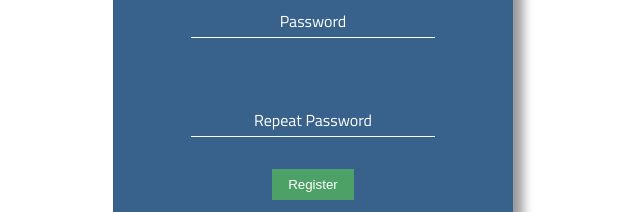
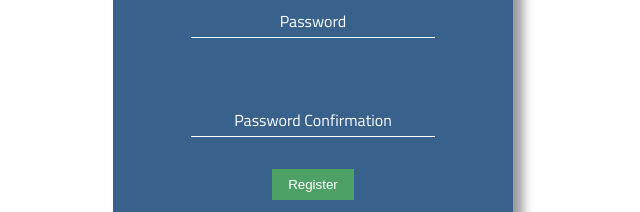
Before and after one commit to Center-for-Welfare-Metrics/welfaredata-frontend, a Next.js app: page /register in a window 1280 px wide. Shown: the part 256-468 px from the top of the page, without its empty margins (327-967 px from the left). Built offline with nearby package versions, Linux system fonts and the light colour scheme; no server answers.

Commit message:
server api config | validation | registration working

```diff
--- /dev/null
+++ b/api/api.ts
@@ -0,0 +1,11 @@
+import axios from 'axios'
+
+const api = axios.create({
+    baseURL:process.env.NEXT_PUBLIC_SERVER_BASE_URL,
+    headers: {
+        'Accept': 'application/json',
+        'Content-Type': 'application/json'
+    }
+})
+
+export default api
--- /dev/null
+++ b/api/auth.ts
@@ -0,0 +1,5 @@
+import api from './api'
+
+export default {
+  register: (data:{email:string,password:string,password_confirmation:string}) => api.post('register',data),
+}
--- a/components/auth/login.module.scss
+++ b/components/auth/login.module.scss
@@ -6,7 +6,6 @@
     flex-direction: column;
     align-items: center;
     width:25rem;
-    // height: 18rem;
     position: absolute;
     top:40%;
     left:50%;
--- a/components/auth/register.tsx
+++ b/components/auth/register.tsx
@@ -3,15 +3,41 @@ import FormInput from '../common/inputs/form-input'
 import SubmitButton from '../common/buttons/submit-button'
 import Link from 'next/link'
 import { useState } from 'react'
+import authApi from '../../api/auth'
+
+const Validator = require('validatorjs')
 
 const Register = () => {
     const [email,setEmail] = useState('')
 
     const [password,setPassword] = useState('')
 
-    const [password_repeat,setPasswordRepeat] = useState('')
+    const [password_confirmation,setPasswordConfirmation] = useState('')
 
-    const [error,setError] = useState({email:[],password:[],password_repeat:[]})
+    const [error,setError] = useState({email:[],password:[],password_confirmation:[]})
+
+
+    const register = () => {
+        let validation = new Validator({email,password,password_confirmation},{
+            email:'required|email',
+            password:'min:6|confirmed'
+        })
+
+        validation.passes(()=>{
+            authApi.register({email,password,password_confirmation})
+            .then((response)=>{
+                console.log(response)
+            })
+            .catch((error)=>{
+                console.error(error)
+            })
+
+        })
+
+        validation.fails(()=>{
+            setError(validation.errors.errors)
+        })
+    }
 
     return (
         <div className={styles.container}>
@@ -33,15 +59,15 @@ const Register = () => {
                 icon='fa-key'
             />
             <FormInput
-                label='Repeat Password'
-                value={password_repeat}
-                onChange={(e)=>setPasswordRepeat(e.target.value)}
-                error={error.password_repeat}
-                name='password_repeat'
+                label='Password Confirmation'
+                value={password_confirmation}
+                onChange={(e)=>setPasswordConfirmation(e.target.value)}
+                error={error.password_confirmation}
+                name='password_confirmation'
                 type='password'
                 icon='fa-lock'
             />
-            <SubmitButton onClick={console.log}>Register</SubmitButton>
+            <SubmitButton onClick={register}>Register</SubmitButton>
             <span className={styles.register}>
                 Already have account? <Link href='/login'>Log In</Link>
             </span>
--- a/components/common/inputs/form-input.module.scss
+++ b/components/common/inputs/form-input.module.scss
@@ -8,6 +8,7 @@
     transform: translate(-50%,-50%);
     transition: all 500ms;
     z-index:-1;
+    white-space: nowrap;
 }
 
 .label.focus{
@@ -21,6 +22,8 @@
 .container{
     padding:2rem;
     position: relative;
+    display:flex;
+    flex-direction: column;
     i{
         position:absolute;
         top:2.5rem;
@@ -45,4 +48,10 @@
     input:-webkit-autofill {
         -webkit-text-fill-color: $local_white !important;
     }
+    .error{
+        font-size:.8rem;
+        color:red;
+        white-space: pre-wrap;
+        text-align: center;
+    }
 }
--- a/components/common/inputs/form-input.tsx
+++ b/components/common/inputs/form-input.tsx
@@ -40,7 +40,7 @@ const FormInput = (
                 onFocus={moveLabel}
                 onBlur={moveLabel}
             />
-            {error && <span>{error}</span>}
+            {error && <span className={styles.error}>{error.join('\n')}</span>}
         </div>
     )
 }
--- a/package.json
+++ b/package.json
@@ -12,10 +12,12 @@
     "@types/node": "^14.14.16",
     "@types/react": "^17.0.0",
     "@types/react-dom": "^17.0.0",
+    "axios": "^0.21.1",
     "next": "10.0.4",
     "node-sass": "^5.0.0",
     "react": "17.0.1",
     "react-dom": "17.0.1",
-    "typescript": "^4.1.3"
+    "typescript": "^4.1.3",
+    "validatorjs": "^3.22.1"
   }
 }
--- a/tsconfig.json
+++ b/tsconfig.json
@@ -25,5 +25,5 @@
   ],
   "exclude": [
     "node_modules"
-  ]
+  ],
 }
```
Also changed, not shown: 1 other file (tests, documents, lock files or other folders).
